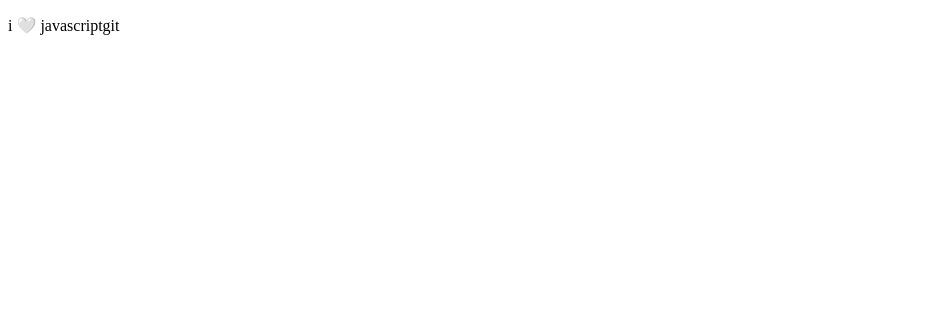
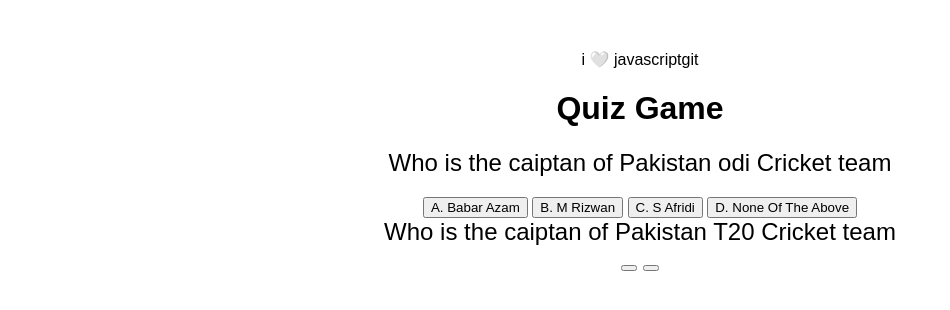
Before and after one commit to ahmad123jamal/quiz, a plain HTML site: page index.html in a window 1280 px wide. Shown: the whole page, without its empty margins (0-950 px from the left). Drawn offline with Linux system fonts and the light colour scheme.

Commit message:
new code added

```diff
--- a/index.html
+++ b/index.html
@@ -3,9 +3,44 @@
 <head>
     <meta charset="UTF-8">
     <meta name="viewport" content="width=device-width, initial-scale=1.0">
-    <title>Document</title>
+    <title>Quiz Game</title>
+    <link rel="stylesheet" href="style.css">
+
 </head>
 <body>
     <p>i 🤍 javascriptgit </p>
+
+<head>
+
+
+
+
+    <h1>Quiz Game</h1>
+    <div class="question 1">Who is the caiptan of Pakistan odi Cricket team</div>
+    <div class="choices">
+        <button onclick="checkAnswer('A')">A. Babar Azam</button>
+
+          <button onclick="checkAnswer('B')">B. M Rizwan</button>
+        <button onclick="checkAnswer('C')">C. S Afridi</button>
+
+           <button onclick="checkAnswer('D')">D. None Of The Above</button>
+    </div>
+
+    <div class="question 2">Who is the caiptan of Pakistan T20 Cricket team
+        <div class="choices">
+            <button onclick="checkAnswer('A')"></button>
+            <button onclick="checkAnswer('B')"></button>
+
+
+        </div>
+    </div>
+
+
+
+
+    <script src="script.js"></script>
 </body>
 </html>
+
+</body>
+</html>
--- /dev/null
+++ b/style.css
@@ -0,0 +1,20 @@
+body {
+    font-family: Arial, sans-serif;
+    text-align: center;
+    margin: 50px;
+}
+.question {
+    font-size: 24px;
+    margin-bottom: 20px;
+}
+.options button {
+    display: block;
+    width: 200px;
+    margin: 10px auto;
+    padding: 10px;
+    font-size: 18px;
+}
+.score {
+    font-size: 20px;
+    margin-top: 20px;
+}
```
